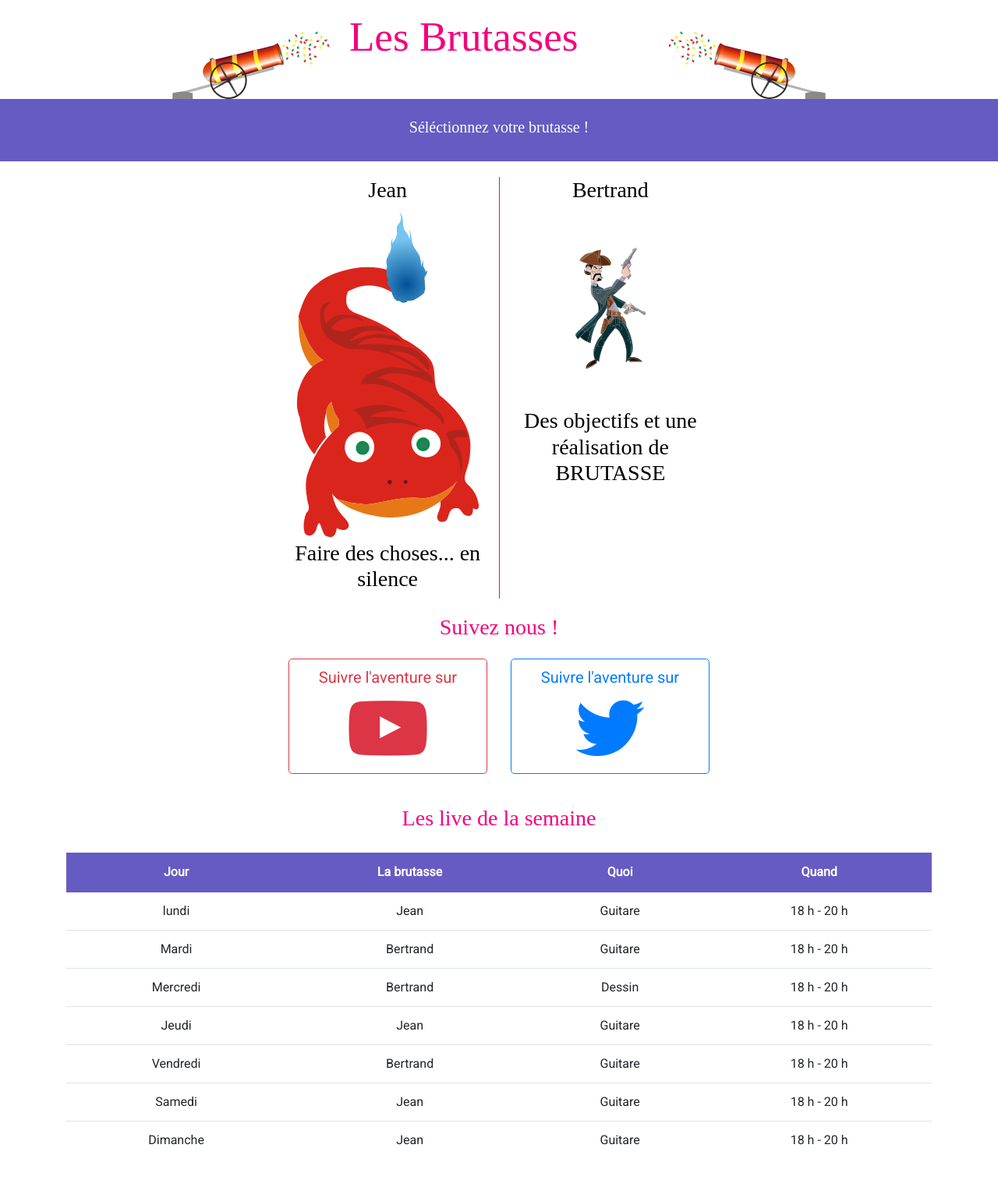
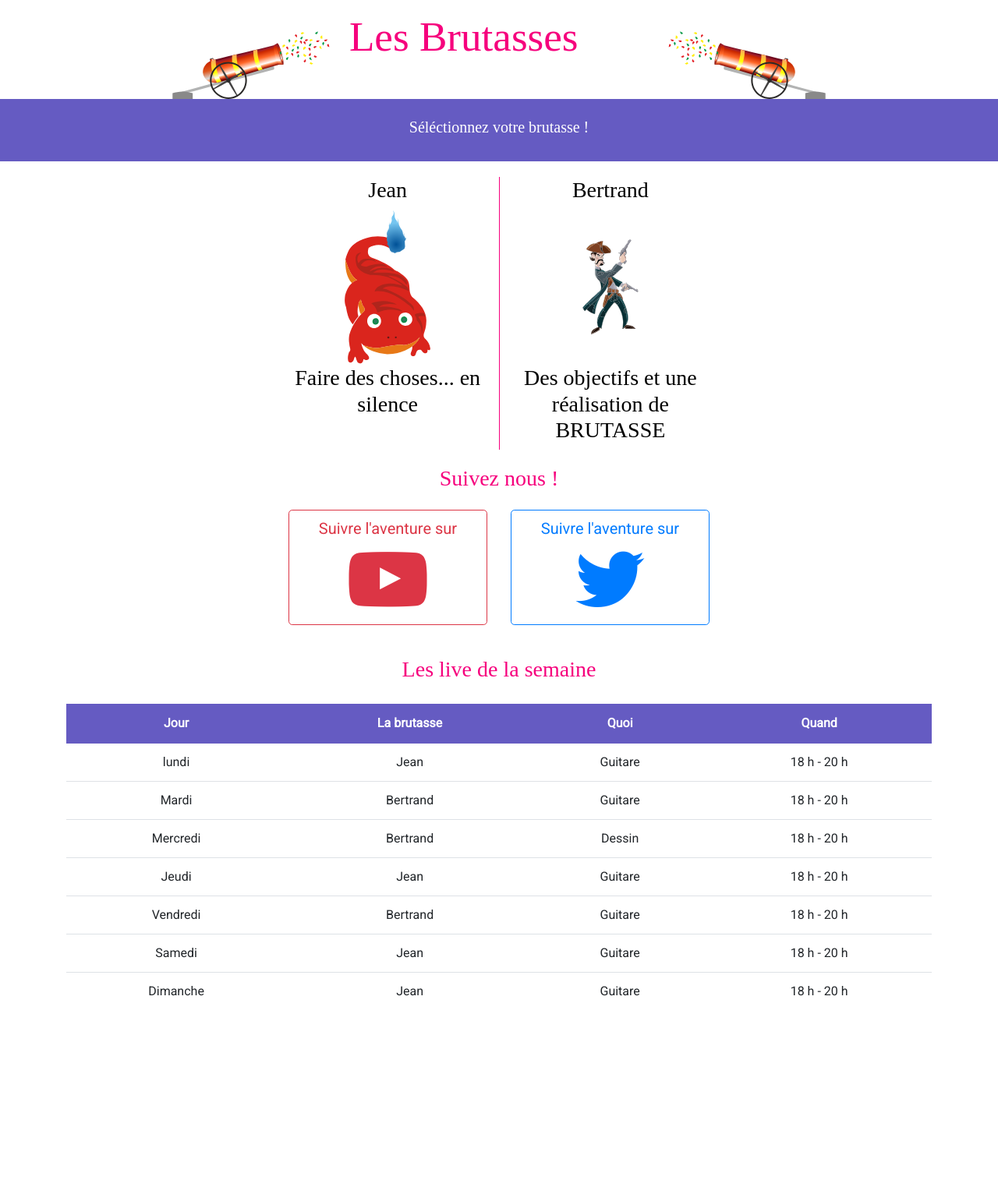
Before and after one commit to lesBrutasses/les_brutasses, a Jekyll site: the page built from index.md, in a window 1280 px wide. Shown: the whole page at 78% size. Built offline with Jekyll 4.4.1, drawn with Linux system fonts in a browser that asks for light colours; some web fonts are replaced; comment, search, counter and statistics services are not loaded; after the commit the page ends 1332 px from its top, so only the background shows below that.

Commit message:
Modifs Jean

```diff
--- a/_layouts/main.html
+++ b/_layouts/main.html
@@ -36,14 +36,14 @@
 	            <div class="col">
 					<a href="jean.html">
 					<h3>Jean</h3>
-						<img src="img/salamandre.svg" class="img-fluid" alt="Responsive image" style=width:100%>
+						<img src="img/salamandre.svg" style="height: 200px;" alt="Responsive image">
 					<h3>Faire des choses... en silence</h3>
 	            	</a>
 				</div>
 				<div class="col" style="border-left: solid 1px; border-color : #f6007d;">
 					<a href="bertrand.html">
 						<h3>Bertrand</h3>
-	                	<img src="img/cowboy.svg" class="img-fluid" alt="Responsive image" style=width:100%>
+	                	<img src="img/cowboy.svg" style="height: 200px;" alt="Responsive image">
 						<h3>Des objectifs et une réalisation de BRUTASSE</h3>
 					</a>
 				</div>
```
